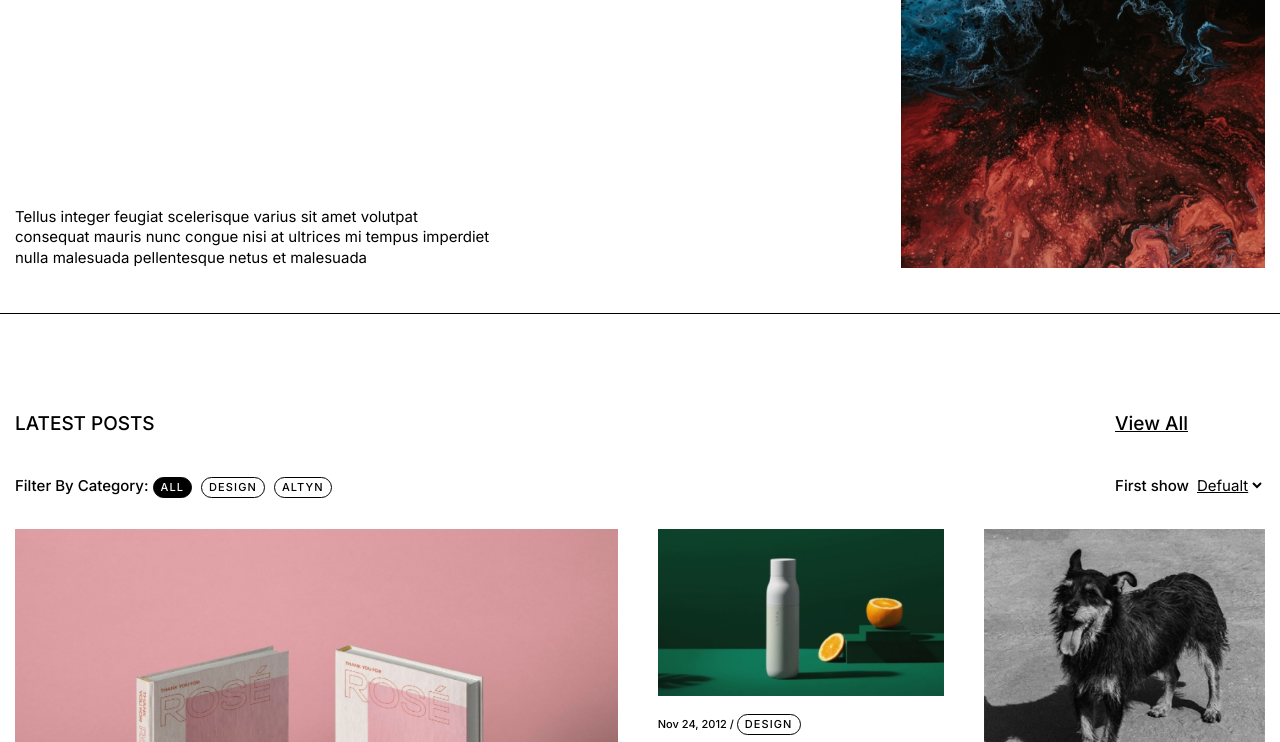
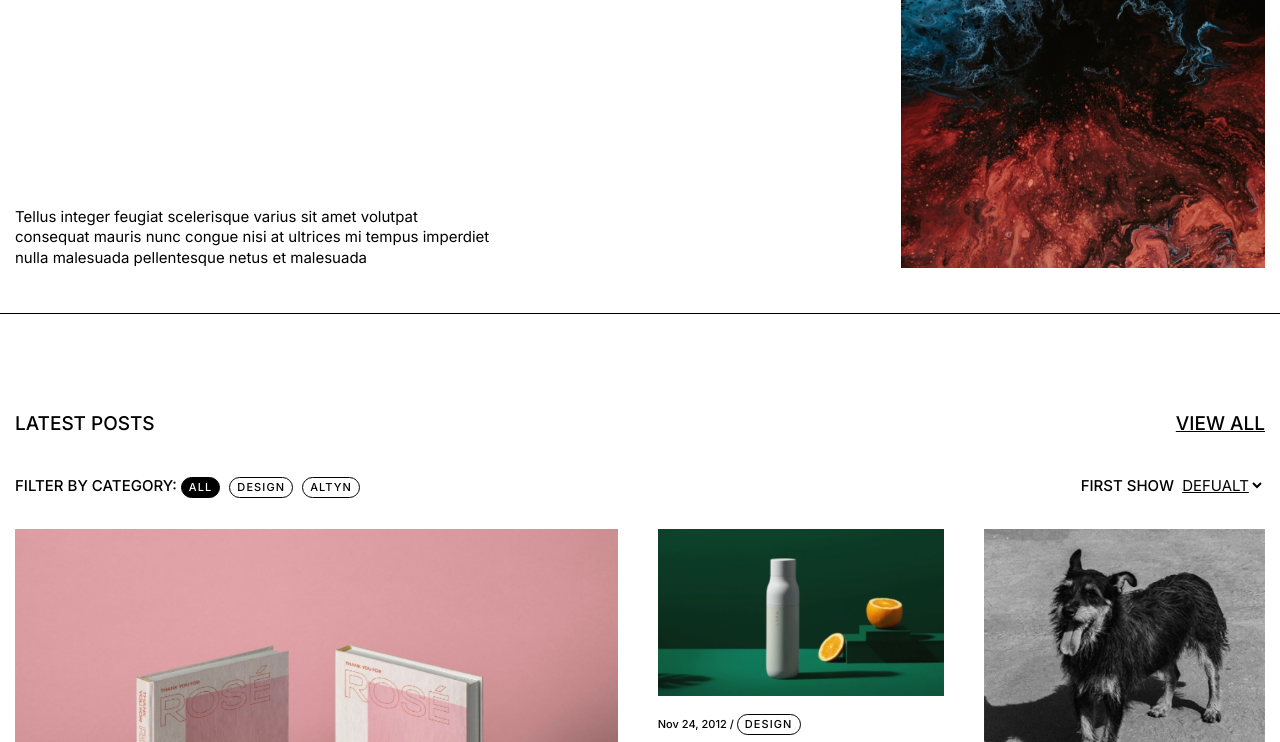
Before and after one commit to IDKSomeKindOfUser/Layout-practice, a plain HTML site: page index.html in a window 1280 px wide. Shown: the part 358-1100 px from the top of the page. Drawn offline with Linux system fonts and the light colour scheme.

Commit message:
little fixes

```diff
--- a/index.html
+++ b/index.html
@@ -113,8 +113,8 @@
                 >
                 <select class="latest-posts-input" id="first-show">
                   <option value="" disabled selected>Defualt</option>
-                  <option value="1"></option>
-                  <option value="2"></option>
+                  <option value="1">1</option>
+                  <option value="2">2</option>
                 </select>
               </form>
             </div>
--- a/style.css
+++ b/style.css
@@ -233,7 +233,7 @@ h6 {
     display: flex;
     justify-content: space-between;
     align-items: center;
-
+    text-transform: uppercase;
 }
 .lastest-posts-category-filter-block {
     display: flex;
@@ -260,12 +260,15 @@ h6 {
     row-gap: 40px;
 }
 .latest-posts-header-link {
+    text-align: right;
     text-decoration: underline !important;
 }
 .latest-posts-form {
     display: inline-flex;
 }
 .latest-posts-input {
+    text-align: center;
+    text-transform: uppercase;
     text-decoration: underline;
 }
 .latest-posts-body {
@@ -487,7 +490,7 @@ h6 {
     .banner,
     .latest-posts,
     .popular,
-    .book-presentation
+    .book-presentation,
     .hot-stuff-body {
         padding-block: 20px;
         margin-bottom: 30px;
```
